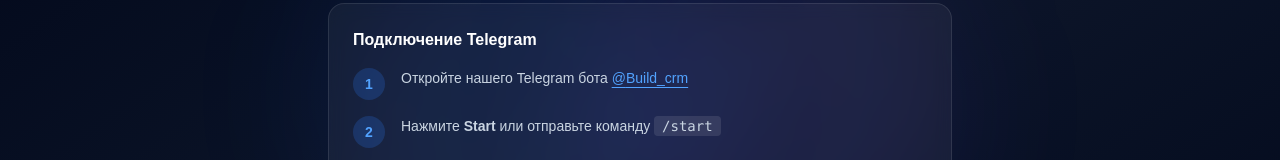
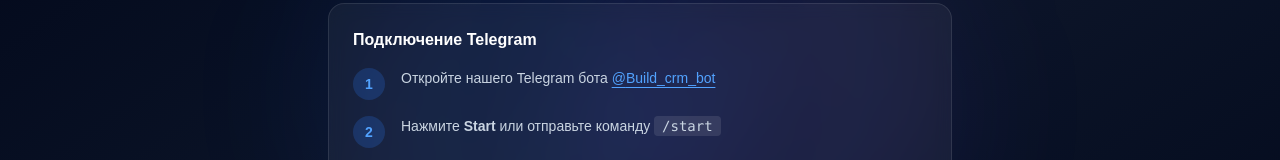
Before and after one commit to GordEgor11/auto-breaf, a Next.js app: page /dashboard/settings/telegram in a window 1280 px wide. Shown: the part 299-459 px from the top of the page. Built offline with nearby package versions, Linux system fonts and the light colour scheme; no server answers.

Commit message:
Update bot username to Build_crm_bot
Co-authored-by: Qwen-Coder <qwen-coder@alibabacloud.com>

```diff
--- a/app/dashboard/settings/telegram/page.tsx
+++ b/app/dashboard/settings/telegram/page.tsx
@@ -10,7 +10,7 @@ export default function TelegramSettingsPage() {
   const [error, setError] = useState<string | null>(null);
   const [success, setSuccess] = useState<string | null>(null);
 
-  const botUsername = "Build_crm"; // Ваш бот
+  const botUsername = "Build_crm_bot"; // Ваш бот
 
   async function handleConnect() {
     setIsConnecting(true);
```
Also changed, not shown: 1 other file (tests, documents, lock files or other folders).
